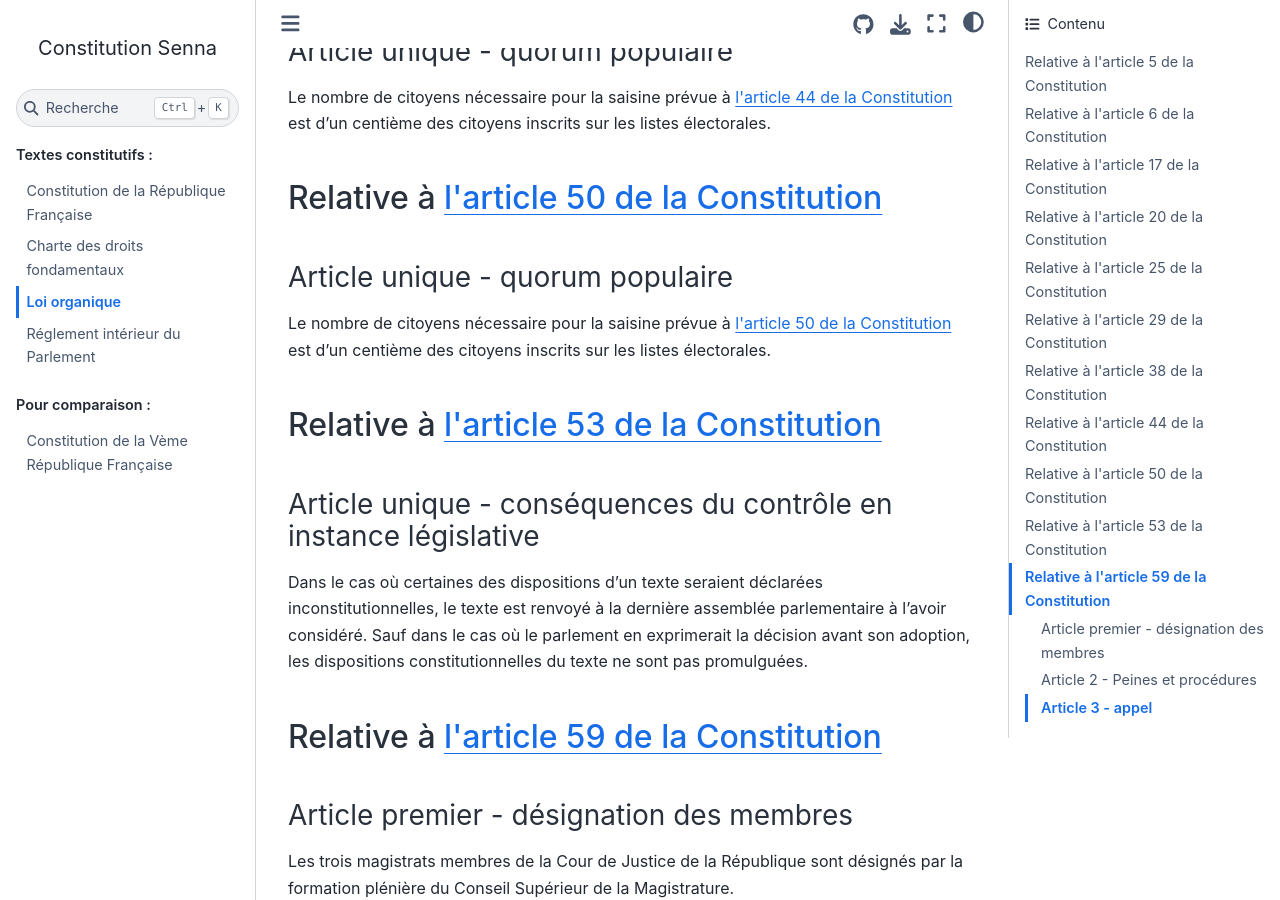
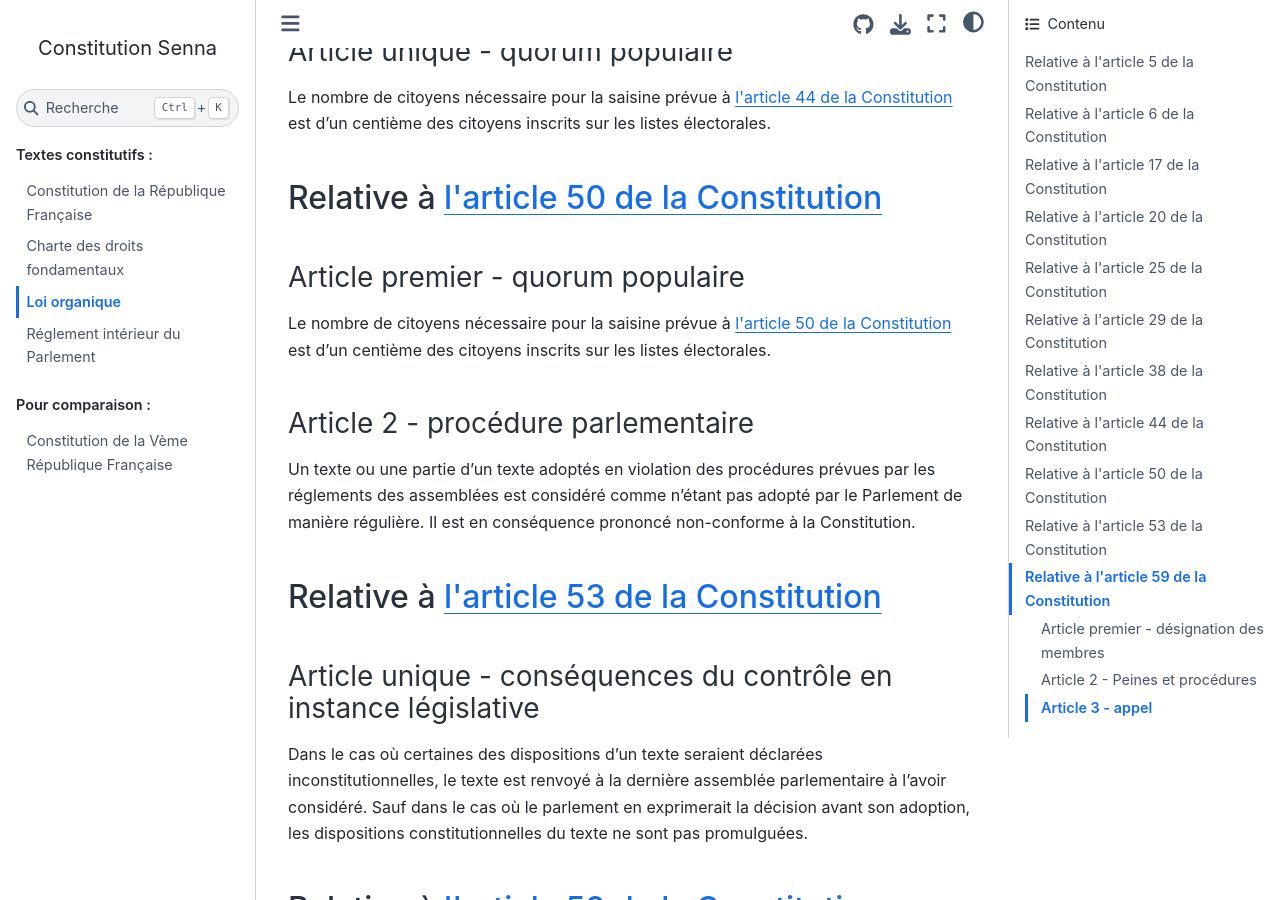
Before and after one commit to Gouvernathor/senna, a Sphinx documentation site: the page built from source/organique.rst, in a window 1280 px wide and 900 px high, scrolled down 4945 px. Built offline with Sphinx 7.4.7 and the Sphinx Book theme 1.1.4, drawn with Linux system fonts in a browser that asks for light colours.

Commit message:
contrôle par le CC du respect de la procédure parlementaire

```diff
--- a/source/organique.rst
+++ b/source/organique.rst
@@ -176,9 +176,13 @@
 Relative à :artref:`contrôle de constitutionnalité en instance législative`
 ----------------------------------------------------------------------------------------------
 
-Article unique - quorum populaire
----------------------------------
+Article premier - quorum populaire
+----------------------------------
 Le nombre de citoyens nécessaire pour la saisine prévue à :artref:`contrôle de constitutionnalité en instance législative` est d'un centième des citoyens inscrits sur les listes électorales.
+
+Article 2 - procédure parlementaire
+-----------------------------------
+Un texte ou une partie d'un texte adoptés en violation des procédures prévues par les réglements des assemblées est considéré comme n'étant pas adopté par le Parlement de manière régulière. Il est en conséquence prononcé non-conforme à la Constitution.
 
 .. ---------------------------------------------------------------------------------------------------
 .. Relative à :artref:`contrôle de constitutionnalité en instance juridictionnelle`
```
